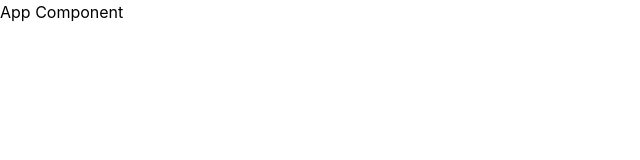
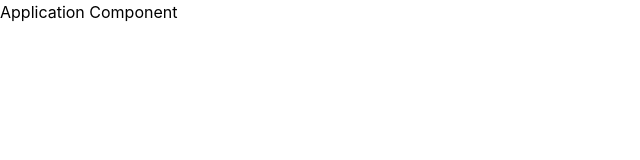
Before and after one commit to baibhavsinhadev/insiderjobs, a React (Vite) app in the folder client/: page /applications in a window 1280 px wide. Shown: the top 160 px of the page, without its empty margins (0-640 px from the left). Built offline with nearby package versions, Linux system fonts and the light colour scheme.

Commit message:
chore: setup user routes

```diff
--- a/client/src/App.jsx
+++ b/client/src/App.jsx
@@ -1,8 +1,9 @@
+import UserRoutes from "./routes/UserRoutes";
 
 const App = () => {
     return (
         <div>
-            App Component
+            <UserRoutes />
         </div>
     );
 };
--- a/client/src/main.jsx
+++ b/client/src/main.jsx
@@ -1,10 +1,10 @@
-import { StrictMode } from 'react'
+import { BrowserRouter } from 'react-router-dom';
 import { createRoot } from 'react-dom/client'
 import './index.css'
 import App from './App.jsx'
 
 createRoot(document.getElementById('root')).render(
-    <StrictMode>
+    <BrowserRouter>
         <App />
-    </StrictMode>,
+    </BrowserRouter>,
 );
--- /dev/null
+++ b/client/src/pages/pages.js
@@ -0,0 +1,3 @@
+export { default as Home } from "./user/Home";
+export { default as ApplyJob } from "./user/ApplyJob";
+export { default as Application } from "./user/Application";
--- /dev/null
+++ b/client/src/pages/user/Application.jsx
@@ -0,0 +1,10 @@
+
+const Application = () => {
+    return (
+        <div>
+            Application Component
+        </div>
+    );
+};
+
+export default Application;
--- /dev/null
+++ b/client/src/pages/user/ApplyJob.jsx
@@ -0,0 +1,10 @@
+
+const ApplyJob = () => {
+    return (
+        <div>
+            ApplyJob Component
+        </div>
+    );
+};
+
+export default ApplyJob;
--- /dev/null
+++ b/client/src/pages/user/Home.jsx
@@ -0,0 +1,10 @@
+
+const Home = () => {
+    return (
+        <div>
+            Home Component
+        </div>
+    );
+};
+
+export default Home;
--- /dev/null
+++ b/client/src/routes/UserRoutes.jsx
@@ -0,0 +1,14 @@
+import { Route, Routes } from "react-router-dom";
+import { Application, ApplyJob, Home } from "../pages/pages";
+
+const UserRoutes = () => {
+    return (
+        <Routes>
+            <Route path="/" element={<Home />} />
+            <Route path="/apply-job/:jobId" element={<ApplyJob />} />
+            <Route path="/applications" element={<Application />} />
+        </Routes>
+    );
+};
+
+export default UserRoutes;
```
